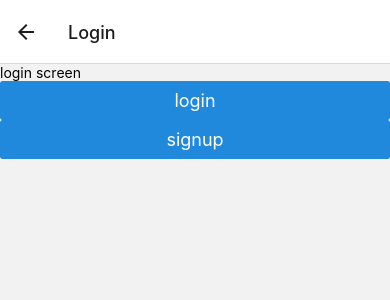
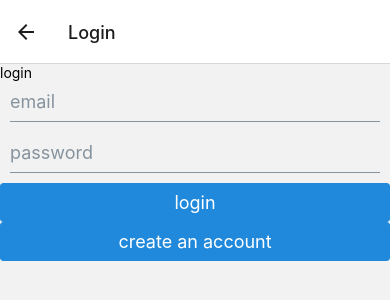
Before and after one commit to gracetxgao/DareVenture, a React Native app: screen /Login in a window 390 px wide. Shown: the top 300 px of the page. Built offline with nearby package versions, Linux system fonts and the light colour scheme.

Commit message:
setup home screen

```diff
--- a/App.js
+++ b/App.js
@@ -40,12 +40,3 @@ export default function App() {
       <MyStack />
   )
 };
-
-const styles = StyleSheet.create({
-  container: {
-    flex: 1,
-    backgroundColor: '#fff',
-    alignItems: 'center',
-    justifyContent: 'center',
-  },
-});
--- a/package.json
+++ b/package.json
@@ -17,9 +17,10 @@
     "expo-status-bar": "~1.11.1",
     "react": "18.2.0",
     "react-native": "0.73.6",
-    "typescript": "^5.3.0",
+    "react-native-elements": "^3.4.3",
+    "react-native-safe-area-context": "4.8.2",
     "react-native-screens": "~3.29.0",
-    "react-native-safe-area-context": "4.8.2"
+    "typescript": "^5.3.0"
   },
   "devDependencies": {
     "@babel/core": "^7.20.0"
--- a/pages/Home.tsx
+++ b/pages/Home.tsx
@@ -1,8 +1,13 @@
-import { Text } from 'react-native';
+import { Text, View } from 'react-native';
+import VentureCard from './components/VentureCard';
 
 const HomeScreen = () => {
     return (
-        <Text>home</Text>
+        <View>
+            <Text>today's venture</Text>
+            <Text>popular venture</Text>
+            <VentureCard/>
+        </View>
     )
 }
 
--- a/pages/Login.tsx
+++ b/pages/Login.tsx
@@ -1,10 +1,17 @@
 import { Text, View } from 'react-native';
-import { Button } from '@rneui/themed';
+import { Button } from 'react-native-elements';
+import { Input } from 'react-native-elements';
 
 const LoginScreen = ({ navigation }) => {
     return (
         <View>
-            <Text>login screen</Text>
+            <Text>login</Text>
+            <Input
+                placeholder='email'
+            />
+            <Input
+                placeholder='password'
+            />
             <Button
                 title="login"
                 onPress={() =>
@@ -12,7 +19,7 @@ const LoginScreen = ({ navigation }) => {
                 }
             />
             <Button
-                title="signup"
+                title="create an account"
                 onPress={() =>
                     navigation.navigate('Signup')
                 }
--- a/pages/Opening.tsx
+++ b/pages/Opening.tsx
@@ -1,13 +1,13 @@
-import { Text, View } from 'react-native';
-import { Button } from '@rneui/themed';
+import { Text, View, StyleSheet } from 'react-native';
+import { Button } from 'react-native-elements';
 
 
 const OpeningScreen = ({ navigation }) => {
 
     return (
-        <View>
-            <Text>DareVenture</Text>
-            <Button
+        <View style={styles.container}>
+            <Text style={styles.title}>DareVenture</Text>
+            <Button style={styles.button}
                 title="Login"
                 onPress={() =>
                     navigation.navigate('Login')
@@ -17,4 +17,20 @@ const OpeningScreen = ({ navigation }) => {
     )
 }
 
+const styles = StyleSheet.create({
+    container: {
+      flex: 1,
+      backgroundColor: '#fff',
+      alignItems: 'center',
+      justifyContent: 'center',
+    },
+    title: {
+        fontSize: 30,
+        paddingBottom: 20
+    },
+    button: {
+        margin: 20
+    }
+  });
+
 export default OpeningScreen;
--- a/pages/Signup.tsx
+++ b/pages/Signup.tsx
@@ -1,10 +1,22 @@
 import { Text, View } from 'react-native';
-import { Button } from '@rneui/themed';
+import { Button, Input, CheckBox } from 'react-native-elements';
 
 const SignupScreen = ({ navigation }) => {
     return (
         <View>
-            <Text>signup screen</Text>
+            <Text>signup</Text>
+            <Input
+                placeholder='name'
+            />
+            <Input
+                placeholder='email'
+            />
+            <Input
+                placeholder='password'
+            />
+            <CheckBox
+                title='i would like to recieve your newsletter...'
+            />
             <Button
                 title="create account"
                 onPress={() =>
--- /dev/null
+++ b/pages/components/VentureCard.tsx
@@ -0,0 +1,11 @@
+import { Text, View, StyleSheet } from 'react-native';
+
+const VentureCard = () => {
+    return (
+        <View>
+            <Text>venture card</Text>
+        </View>
+    )
+}
+
+export default VentureCard
```
Also changed, not shown: 1 other file (tests, documents, lock files or other folders).
